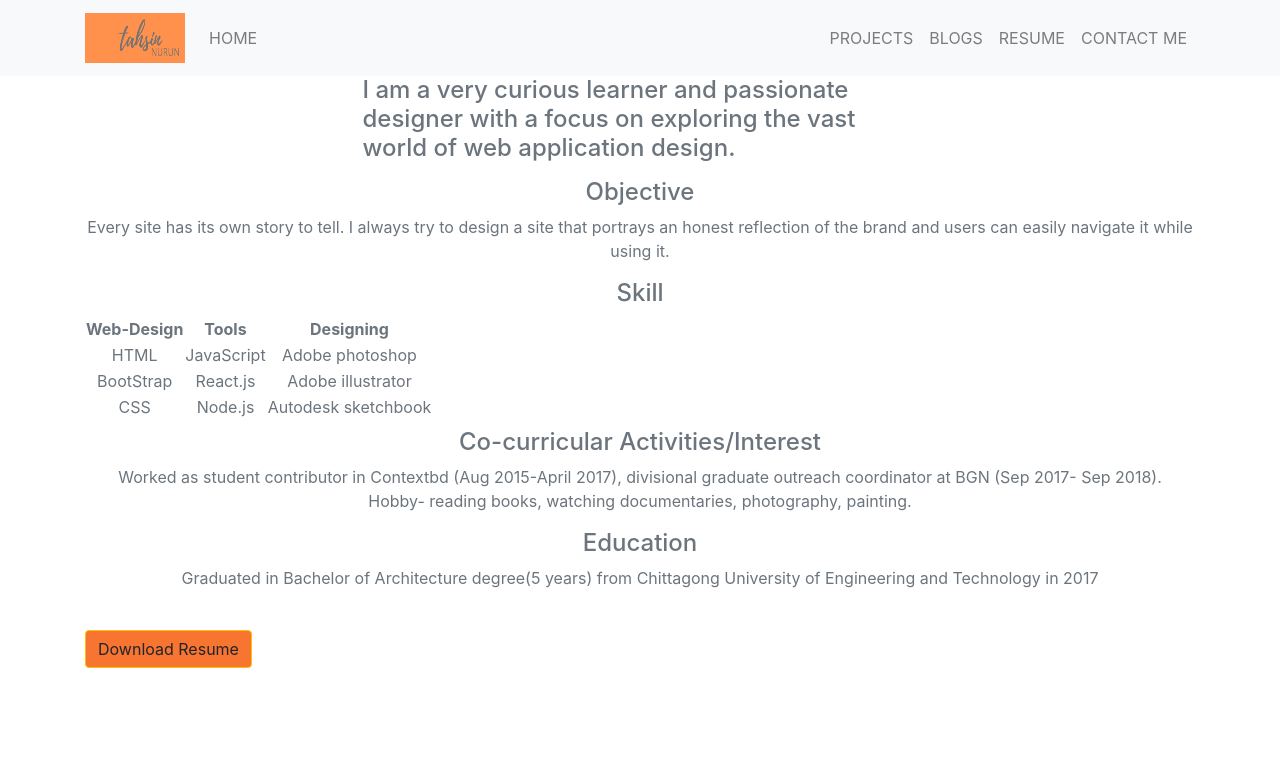
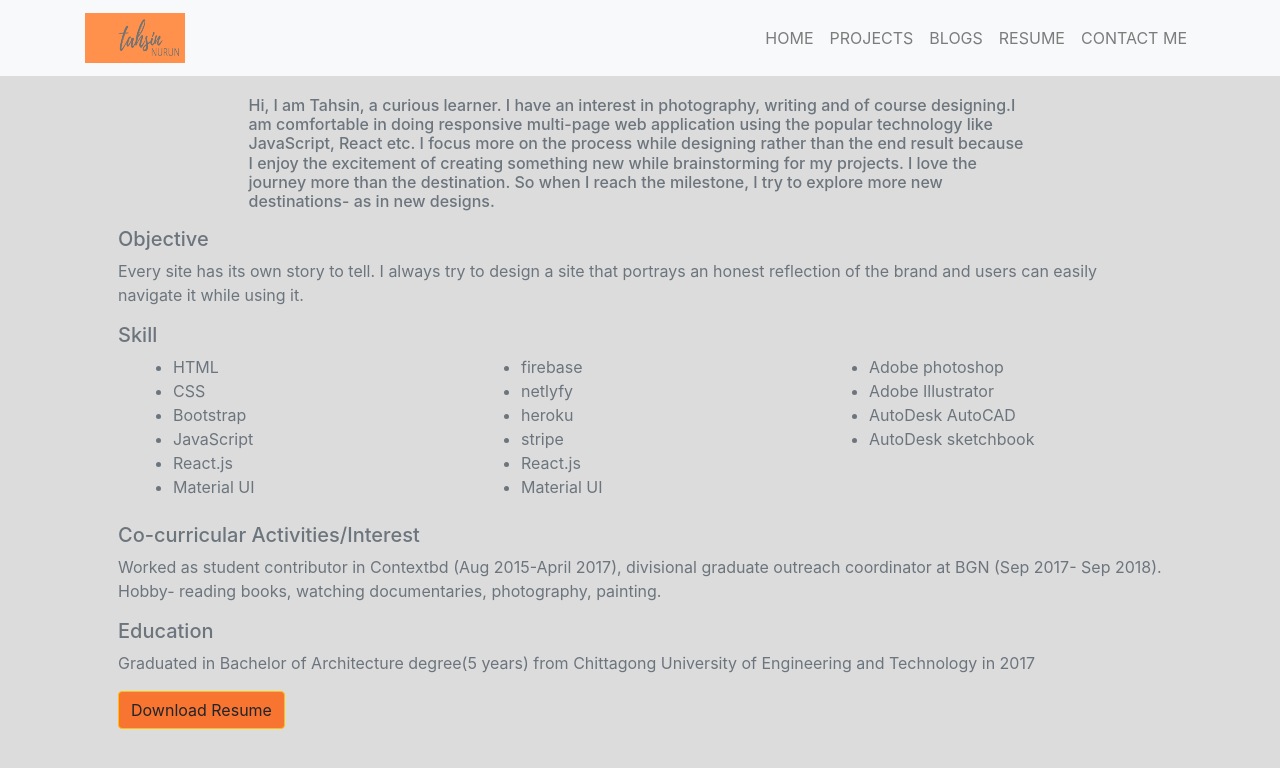
Before and after one commit to TahsinNurun/personal-dev-portfolio, a React (Create React App) app: page /resume in a window 1280 px wide. Shown: the top 768 px of the page. Built offline with nearby package versions, Linux system fonts and the light colour scheme.

Commit message:
005 commit

```diff
--- a/src/Components/Home/Home.css
+++ b/src/Components/Home/Home.css
@@ -1,12 +1,13 @@
 .home-container {
-    height: 30rem;
+    height: 40rem;
+    width: 100%;
     position:relative;
     background-image: url('../../Images/home-bg.png');
     background-size: cover;
     z-index: -50;
 }
 .home-container::after{
-    height:30rem;
+    height:40rem;
     content: '';
     position: absolute;
     top: 0;
--- a/src/Components/Home/Home.js
+++ b/src/Components/Home/Home.js
@@ -4,11 +4,11 @@ import './Home.css'
 
 const Home = () => {
     return (
-        <main style={{ height: '10rem' }} className="">
-            <div className="container home-container">
+        <main style={{ height: '100%' }} className="p-5 m-5">
+            <div className="container home-container pt-5">
                 <div className="row d-flex align-item-center">
                     <div className="col-md-7 col-sm-12 ">
-                        <img src={proPic} alt="" className="img-fluid my-5 mx-1"/>
+                        <img src={proPic} alt="" className=" my-5 mx-1"/>
                     </div>
                     <div className="col-md-3 offset-md-2 col-sm-12 my-5 mx-1">
                         <h5>Hi,I am</h5>
--- a/src/Components/NavbarMenu/NavbarMenu.js
+++ b/src/Components/NavbarMenu/NavbarMenu.js
@@ -8,7 +8,7 @@ const NavbarMenu = () => {
 
     return (
         <>
-            <Navbar collapseOnSelect expand="lg" bg="light" variant="light">
+            <Navbar collapseOnSelect expand="lg" bg="light" variant="light" fixed="top">
                 <div className="container">
                     <Navbar.Brand href="/">
                         <img
@@ -22,9 +22,10 @@ const NavbarMenu = () => {
                     <Navbar.Toggle aria-controls="responsive-navbar-nav" />
                     <Navbar.Collapse id="responsive-navbar-nav">
                         <Nav className="mr-auto">
-                            <Nav.Link href="/">HOME</Nav.Link>
+
                         </Nav>
                         <Nav>
+                            <Nav.Link href="/">HOME</Nav.Link>
                             <Nav.Link href="/projects">PROJECTS</Nav.Link>
                             <Nav.Link href="/blogs">BLOGS</Nav.Link>
                             <Nav.Link href="/resume">RESUME</Nav.Link>
--- a/src/Components/ProjectDetail/ProjectDetail.js
+++ b/src/Components/ProjectDetail/ProjectDetail.js
@@ -6,7 +6,7 @@ const ProjectDetail = ({ project }) => {
             <img className="card-img-top p-2" style={{borderRadius:'5px'}} src={project.image} alt="Card image cap" />
             <div className="card-body container">
                 <h5 className="card-title">{project.title}</h5>
-                <a href={project.site} className="badge badge-warning"><h5 className="card-text">Live site</h5></a>
+                <a href={project.site} className="badge badge-warning" style={{ backgroundColor: '#F87431' }}><h5 className="card-text">Live site</h5></a>
                 <br/>
                 <a href={project.code} className="badge badge-warning" style={{backgroundColor: 'silver'}}><p className="card-text text-white" >See Code</p></a>
             </div>
--- a/src/Components/Projects/Projects.js
+++ b/src/Components/Projects/Projects.js
@@ -28,7 +28,7 @@ const Projects = () => {
     }]
 
     return (
-        <section className="container">
+        <section className="container" style={{backgroundColor: '#ff8c66'}}>
             <div className="text-center mt-2">
                 <h3>Visit Some Of My Recent Works</h3>
             </div>
--- a/src/Components/Resume/Resume.js
+++ b/src/Components/Resume/Resume.js
@@ -1,54 +1,64 @@
 import React from 'react';
-import imagebg from '../../Images/background.png'
+
 
 const Resume = () => {
     return (
-        <section className="container" style={{ backgroundImage: 'imagebg' }}>
+        <div style={{ backgroundColor: '#DCDCDC' }} className="p-5 " >
+            <section className="container p-5" style={{ backgroundColor: '#DCDCDC' }}>
                 <div className="d-flex justify-content-center text-secondary">
-                <h4 className="w-50 ">I am a very curious learner and passionate designer with a focus on exploring the vast world of web application design. </h4>
+                    <h6 className="w-75 pt-7 ">Hi, I am Tahsin, a curious learner. I have an interest in photography,  writing and of course designing.I am comfortable in doing responsive multi-page web application using the popular technology like JavaScript, React etc.
+                    I focus more on the process while designing rather than the end result because I enjoy the excitement of creating something new while brainstorming for my projects. I love the journey more than the destination. So when I reach the milestone, I try to explore more new destinations- as in new designs.</h6>
                 </div>
-            <div className="text-center mt-2 text-secondary">
-                <h4>Objective</h4>
+                <div className="mt-2 text-secondary">
+                    <h5>Objective</h5>
                     <p>Every site has its own story to tell. I always try to design a site that portrays an honest reflection of the brand and users can easily navigate it while using it.</p>
                 </div>
-            <div className="text-center mt-2 text-secondary">
-                <h4>Skill</h4>
-                <div className="justify-content-center">
-                    <table >
-                        <tr>
-                            <th>Web-Design</th>
-                            <th>Tools</th>
-                            <th>Designing</th>
-                        </tr>
-                        <tr>
-                            <td>HTML</td>
-                            <td>JavaScript</td>
-                            <td>Adobe photoshop</td>
-                        </tr>
-                        <tr>
-                            <td>BootStrap</td>
-                            <td>React.js</td>
-                            <td>Adobe illustrator</td>
-                        </tr>
-                        <tr>
-                            <td>CSS</td>
-                            <td>Node.js</td>
-                            <td>Autodesk sketchbook</td>
-                        </tr>
-                    </table>
+                <div className="mt-2 text-secondary">
+                    <h5>Skill</h5>
+                    <div className="container">
+                        <div className="row">
+                            <div className="col-md-4 col-sm-10">
+                                <ul>
+                                    <li>HTML</li>
+                                    <li>CSS</li>
+                                    <li>Bootstrap</li>
+                                    <li>JavaScript</li>
+                                    <li>React.js</li>
+                                    <li>Material UI</li>
+                                </ul>
+                            </div>
+                            <div className="col-md-4 col-sm-10">
+                                <ul>
+                                    <li>firebase</li>
+                                    <li>netlyfy</li>
+                                    <li>heroku</li>
+                                    <li>stripe</li>
+                                    <li>React.js</li>
+                                    <li>Material UI</li>
+                                </ul>
+                            </div>
+                            <div className="col-md-4 col-sm-10">
+                                <ul>
+                                    <li>Adobe photoshop</li>
+                                    <li>Adobe Illustrator</li>
+                                    <li>AutoDesk AutoCAD</li>
+                                    <li>AutoDesk sketchbook</li>
+                                </ul>
                             </div>
                         </div>
-            <div className="text-center mt-2 text-secondary">
-                <h4 >Co-curricular Activities/Interest</h4>
-                <p>Worked as student contributor in Contextbd (Aug 2015-April 2017), divisional graduate outreach coordinator at BGN (Sep 2017- Sep 2018). <br/>Hobby- reading books, watching documentaries, photography, painting.</p>
                     </div>
-            <div className="text-center mt-2 text-secondary">
-                <h4>Education</h4>
+                </div>
+                <div className="mt-2 text-secondary">
+                    <h5 >Co-curricular Activities/Interest</h5>
+                    <p>Worked as student contributor in Contextbd (Aug 2015-April 2017), divisional graduate outreach coordinator at BGN (Sep 2017- Sep 2018). <br />Hobby- reading books, watching documentaries, photography, painting.</p>
+                </div>
+                <div className="mt-2 text-secondary">
+                    <h5>Education</h5>
                     <p>Graduated in Bachelor of Architecture degree(5 years) from Chittagong University of Engineering and Technology in 2017</p>
                 </div>
-            <br />
                 <a href="https://drive.google.com/uc?export=download&id=1UsXlfWoy_MkGaHur0pM8DwayGjDfzvsO" role="button" target="_blank" className="btn btn-warning" style={{ backgroundColor: '#F87431' }}>Download Resume</a>
             </section>
+        </div>
     );
 };
 
```
Lines whose indentation alone changed are shown as unchanged.
